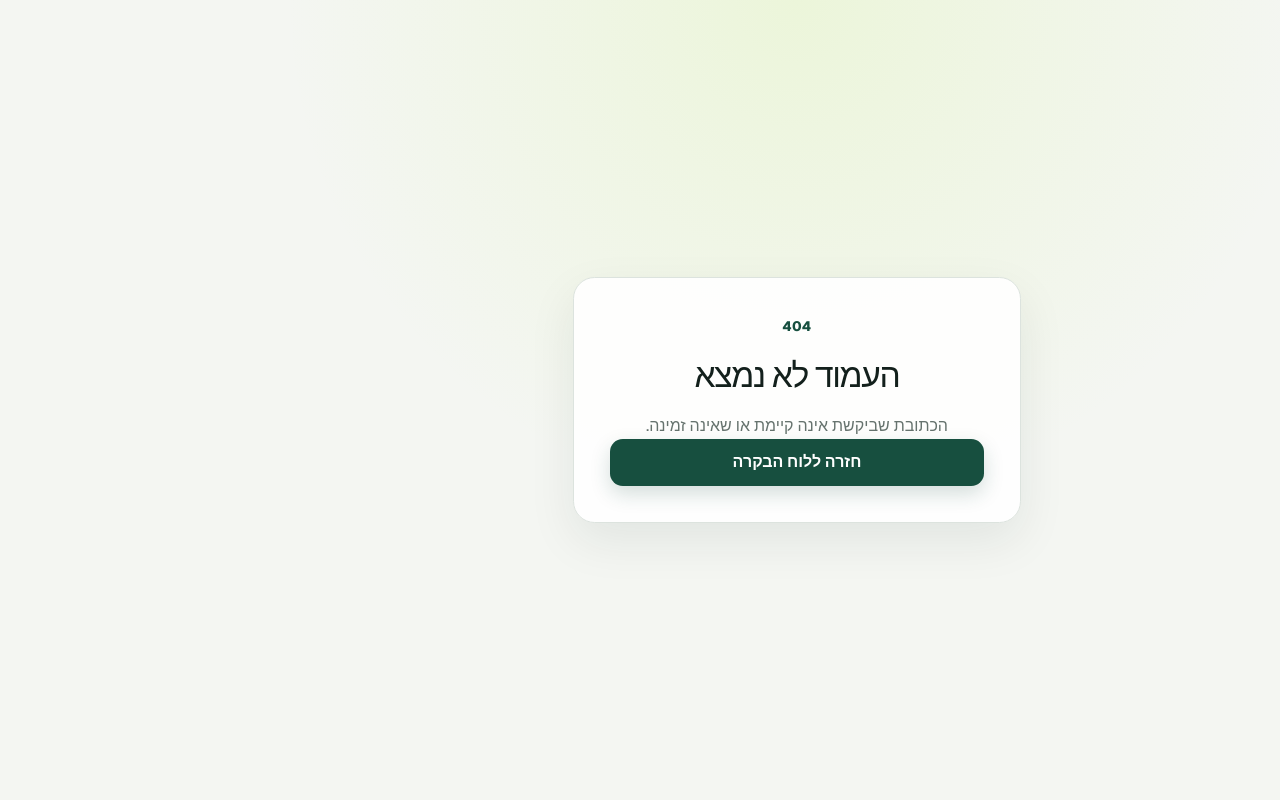
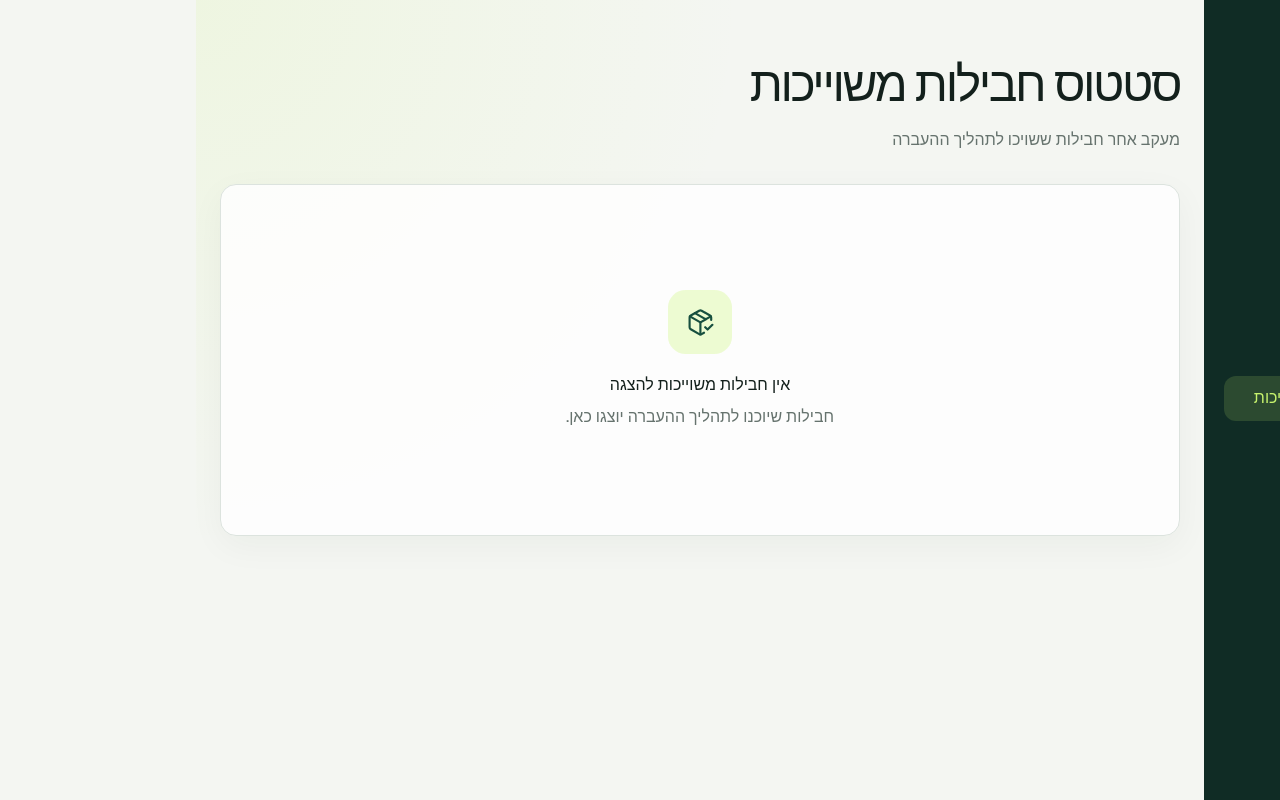
Before and after one commit to NotIMaestro/SouthOperation, a Next.js app in the folder client/: page /package-status in a window 1280 px wide. Before the commit this address had no page. Built offline with nearby package versions, Linux system fonts and the light colour scheme.

Commit message:
Add package workflow entry pages

```diff
--- /dev/null
+++ b/client/src/app/(secure)/package-status/page.tsx
@@ -0,0 +1,20 @@
+import { PackageCheck } from "lucide-react";
+
+import { EmptyState } from "@/components/empty-state";
+import { PageHeader } from "@/components/page-header";
+
+export default function PackageStatusPage() {
+  return (
+    <main className="page-shell">
+      <PageHeader
+        title="סטטוס חבילות משוייכות"
+        description="מעקב אחר חבילות ששויכו לתהליך ההעברה"
+      />
+      <EmptyState
+        icon={PackageCheck}
+        title="אין חבילות משוייכות להצגה"
+        description="חבילות שיוכנו לתהליך ההעברה יוצגו כאן."
+      />
+    </main>
+  );
+}
--- /dev/null
+++ b/client/src/app/(secure)/welcome/page.tsx
@@ -0,0 +1,12 @@
+import { Waypoints } from "lucide-react";
+
+export default function WelcomePage() {
+  return (
+    <main className="welcome-page">
+      <section className="welcome-mark" aria-label="מעבר דרומה">
+        <span className="welcome-icon"><Waypoints aria-hidden="true" /></span>
+        <h1>מעבר דרומה</h1>
+      </section>
+    </main>
+  );
+}
--- a/client/src/app/globals.css
+++ b/client/src/app/globals.css
@@ -120,6 +120,11 @@ svg { width: 1.15rem; height: 1.15rem; stroke-width: 1.8; }
 .workspace { min-width: 0; }
 .mobile-header { display: none; }
 .page-shell { width: min(1180px, calc(100% - 3rem)); margin: 0 auto; padding: 3rem 0; }
+.welcome-page { min-height: calc(100vh - 6rem); display: grid; place-items: center; padding: 3rem; }
+.welcome-mark { display: grid; justify-items: center; gap: 1rem; text-align: center; }
+.welcome-icon { display: grid; width: 5.5rem; height: 5.5rem; place-items: center; border-radius: 1.4rem; background: var(--lime); color: var(--brand-strong); box-shadow: 0 18px 40px rgba(23,79,63,0.16); }
+.welcome-icon svg { width: 2.8rem; height: 2.8rem; }
+.welcome-mark h1 { margin: 0; font-size: clamp(2.4rem, 5vw, 4.5rem); letter-spacing: -0.05em; }
 .page-header { display: flex; justify-content: space-between; align-items: end; gap: 1rem; margin-bottom: 2rem; }
 .page-header h1 { margin: 0; font-size: clamp(2rem, 4vw, 3rem); letter-spacing: -0.05em; }
 .page-header p { margin: 0.5rem 0 0; color: var(--muted); }
--- a/client/src/app/sign-in/page.tsx
+++ b/client/src/app/sign-in/page.tsx
@@ -3,5 +3,5 @@ import { redirect } from "next/navigation";
 export const metadata = { title: "כניסה" };
 
 export default async function SignInPage() {
-  redirect("/dashboard");
+  redirect("/welcome");
 }
--- a/client/src/components/app-shell.tsx
+++ b/client/src/components/app-shell.tsx
@@ -19,7 +19,7 @@ const links = [
 ];
 
 const managementLinks = [
-  { href: "/packing", label: "סטטוס חבילות משוייכות", icon: PackageCheck },
+  { href: "/package-status", label: "סטטוס חבילות משוייכות", icon: PackageCheck },
   { href: "/memberships", label: "הצגת בכירים", icon: Waypoints },
   { href: "/logistics", label: "הצגת לוגיסטיקה", icon: Waypoints },
 ];
```
